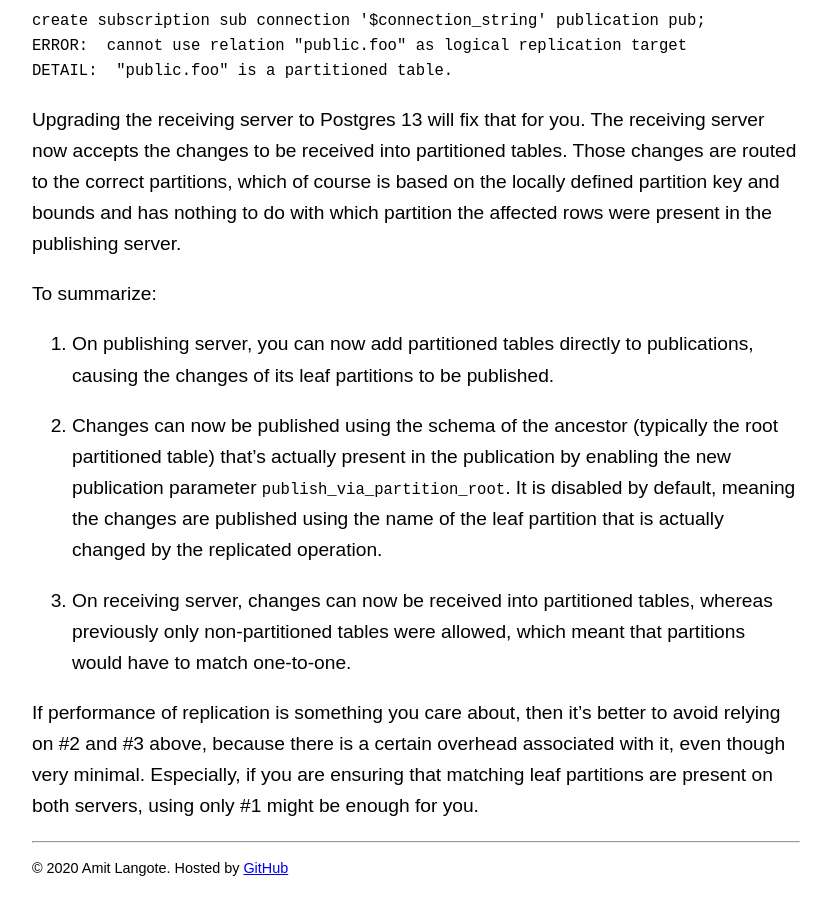
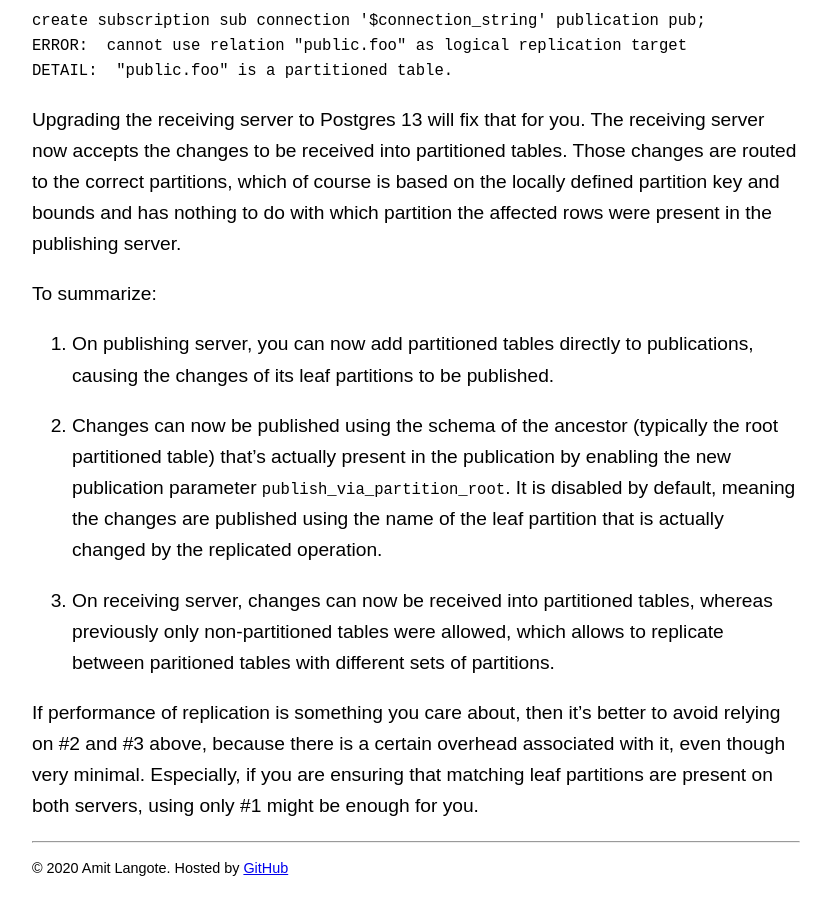
Before and after one commit to amitlan/website, a Jekyll site: the page built from writing/pg/partition-logical-replication/index.md, in a window 1280 px wide and 900 px high, scrolled down 1784 px. Shown: the whole window, without its empty margins (224-1051 px from the left). Built offline with Jekyll 4.4.1, drawn with Linux system fonts in a browser that asks for light colours.

Commit message:
partition-logical-replication: wording

```diff
--- a/writing/pg/partition-logical-replication/index.md
+++ b/writing/pg/partition-logical-replication/index.md
@@ -86,8 +86,8 @@ is disabled by default, meaning the changes are published using the name
 of the leaf partition that is actually changed by the replicated operation.
 
 3. On receiving server, changes can now be received into partitioned tables,
-whereas previously only non-partitioned tables were allowed, which meant
-that partitions would have to match one-to-one.
+whereas previously only non-partitioned tables were allowed, which allows
+to replicate between paritioned tables with different sets of partitions.
 
 If performance of replication is something you care about, then it’s better to
 avoid relying on #2 and #3 above, because there is a certain overhead associated
```
